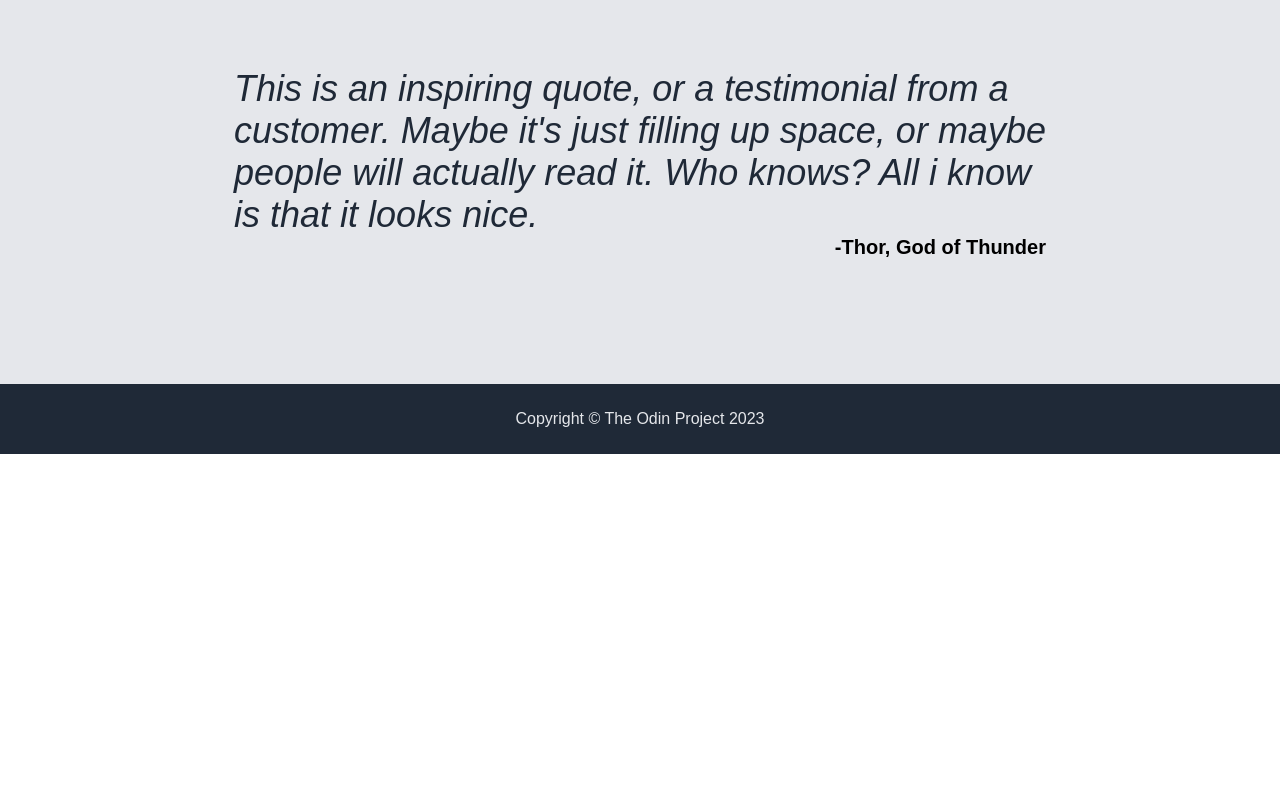
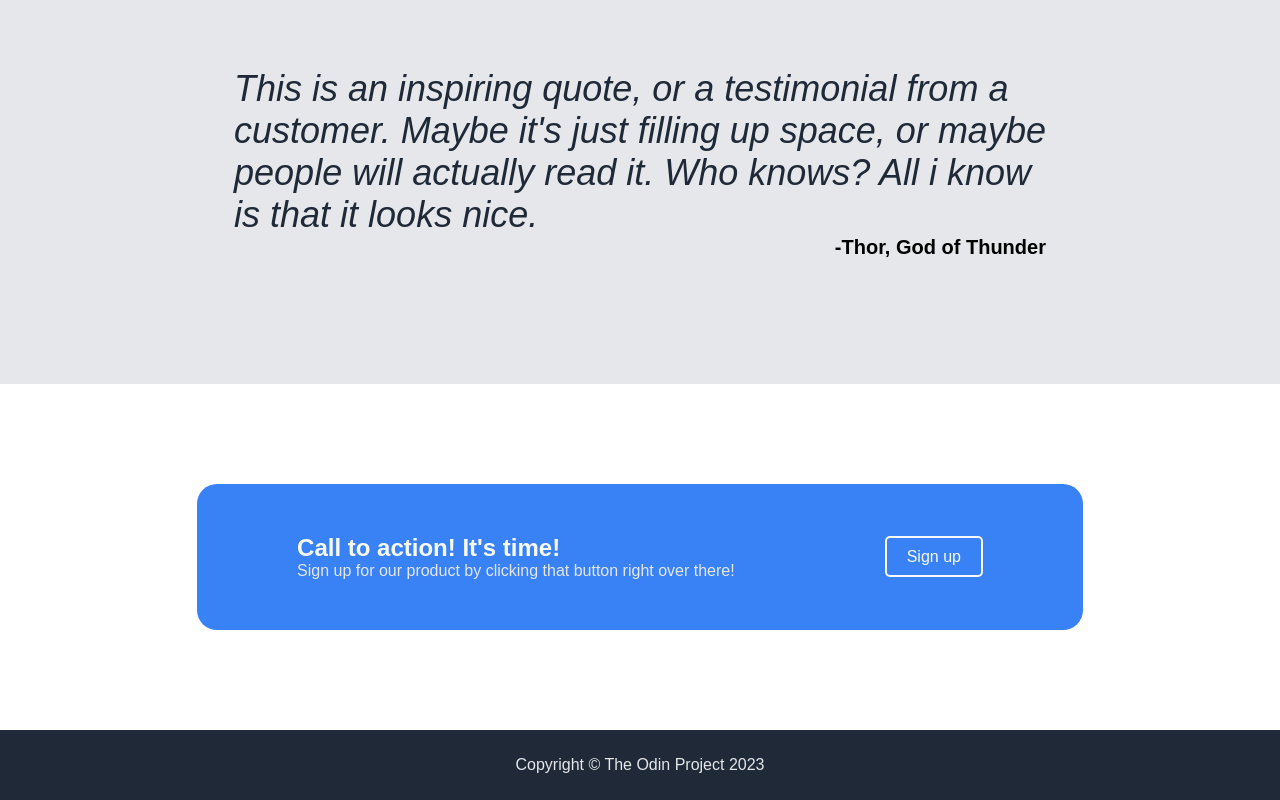
Before and after one commit to auron-h/odin-landing-page, a plain HTML site: page index.html in a window 1280 px wide. Shown: the part 1042-1842 px from the top of the page. Before the commit the page ends 1496 px from the top, so only its background shows below. Drawn offline with Linux system fonts and the light colour scheme.

Commit message:
Add 4th section

```diff
--- a/index.html
+++ b/index.html
@@ -70,7 +70,15 @@
         </div>
 
         <div class="sectionFour">
-
+            <div class="s4Content">
+                <div class="leftSide">
+                    <h2>Call to action! It's time!</h2>
+                    <p>Sign up for our product by clicking that button right over there!</p>
+                </div>
+                <div class="rightSide">
+                    <a href="#">Sign up</a>
+                </div>
+            </div>
         </div>
         <div class="footer">
             Copyright © The Odin Project 2023
--- a/style.css
+++ b/style.css
@@ -24,23 +24,23 @@ body{
     color: #f9faf8;
     font-size: 24px;
 }
-.leftSide{
+.s1Content .leftSide{
     display: flex;
     flex-direction: column;
     flex: 1;
     margin-left: 270px;
 }
-.leftSide h1{
+.s1Content .leftSide h1{
     font-size: 48px;
     font-weight: 1000;
     color: #f9faf8;
     margin: 0;
 }
-.leftSide p{
+.s1Content .leftSide p{
     font-size: 18px;
     color: #E5E7EB;
 }
-.leftSide .button{
+.s1Content .leftSide .button{
     display: flex;
     width: 125px;
     height: 40px;
@@ -51,7 +51,7 @@ body{
     justify-content: center;
     align-items: center;
 }
-.rightSide{
+.s1Content .rightSide{
     display: flex;
     justify-content: center;
     align-items: center;
@@ -100,6 +100,47 @@ body{
     font-size: 20px;
     margin: 0;
 }
+.sectionFour{
+    display: flex;
+    align-items: center;
+    justify-content: center;
+}
+.s4Content{
+    background-color: #3882F6;
+    display: flex;
+    justify-content: space-between;
+    align-items: center;
+    padding: 0 100px;
+    border-radius: 20px;
+    margin: 100px 0;
+    gap: 150px;
+    padding: 50px 100px;
+}
+.s4Content .leftSide{
+    display: flex;
+    flex-direction: column;
+}
+.s4Content .leftSide h2{
+    color: #f9faf8;
+    margin: 0;
+}
+.s4Content .leftSide p{
+    margin: 0;
+    color: #E5E7EB;
+}
+.s4Content .rightSide a{
+    height: 50px;
+    width: 100px;
+    border: 2px solid #f9faf8;
+    color: #f9faf8;
+    padding: 10px 20px;
+    border-radius: 5px;
+    transition: 500ms;
+}
+.s4Content .rightSide a:hover{
+    background-color: #f9faf8;
+    color:#3882F6;
+}
 .footer{
     display: flex;
     background-color: #1f2937;
```
